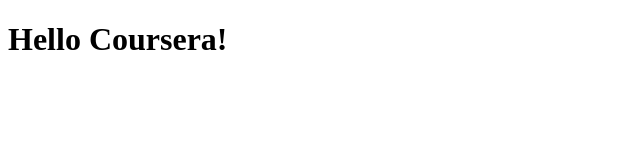
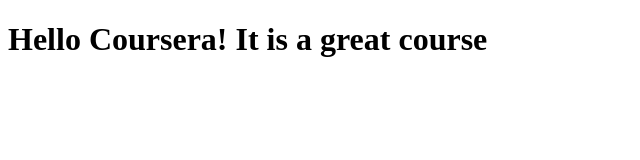
Before and after one commit to Temijoe20/Coursera-test, a plain HTML site: page site/index.html in a window 1280 px wide. Shown: the whole page, without its empty margins (0-640 px from the left). Drawn offline with Linux system fonts and the light colour scheme.

Commit message:
small addition to our page content

```diff
--- a/site/index.html
+++ b/site/index.html
@@ -7,6 +7,6 @@
     <title>Hello Coursera!</title>
 </head>
 <body>
-    <h1>Hello Coursera!</h1>
+    <h1>Hello Coursera! It is a great course</h1>
 </body>
 </html>
```
